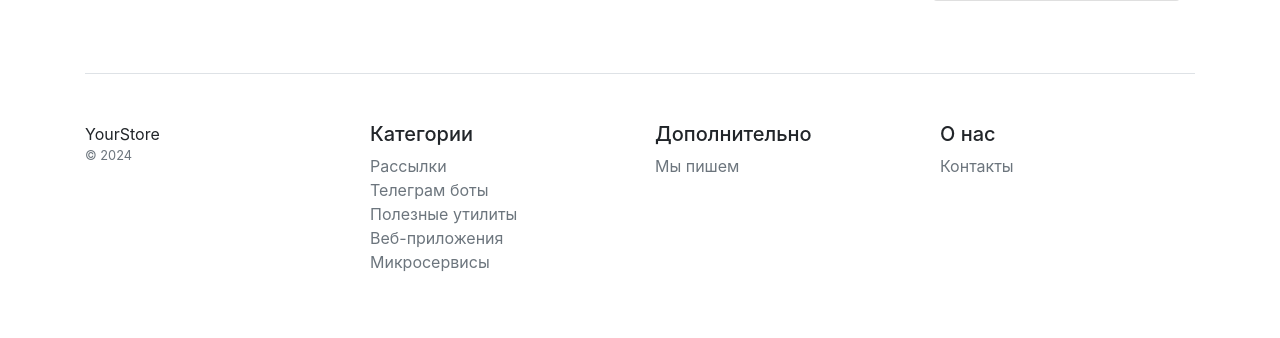
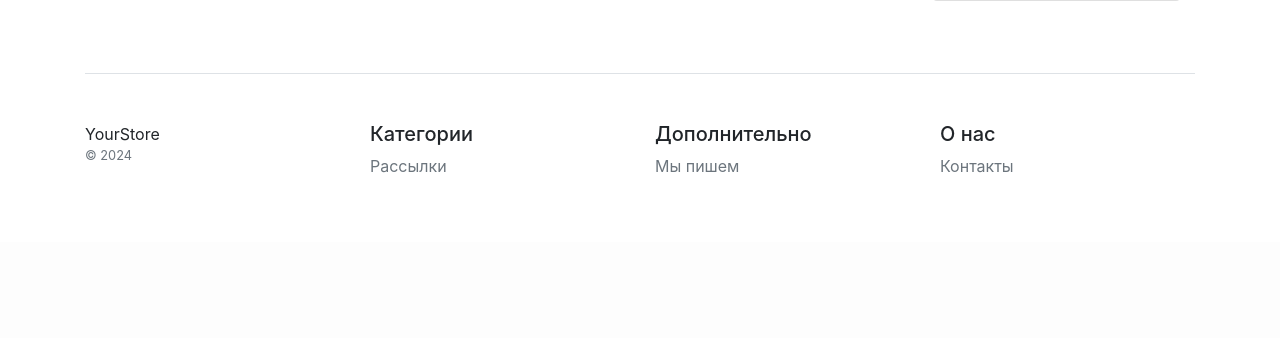
Before and after one commit to Meatdam/online_shop_, a Django app: template catalog/templates/catalog/contacts.html in a window 1280 px wide. Shown: the part 641-979 px from the top of the page. After the commit the page ends 814 px from the top, so only its background shows below. Run offline with Django 5.2, Linux system fonts and the light colour scheme; the template is opened without the code that fills it, so the values that code supplies are empty; some libraries are stand-ins or nearby versions.

Commit message:
Добавить измененный файл catalog/base.html

```diff
--- a/catalog/templates/catalog/base.html
+++ b/catalog/templates/catalog/base.html
@@ -28,10 +28,6 @@
                 <h5>Категории</h5>
                 <ul class="list-unstyled text-small">
                     <li><a class="text-muted" href="#">Рассылки</a></li>
-                    <li><a class="text-muted" href="#">Телеграм боты</a></li>
-                    <li><a class="text-muted" href="#">Полезные утилиты</a></li>
-                    <li><a class="text-muted" href="#">Веб-приложения</a></li>
-                    <li><a class="text-muted" href="#">Микросервисы</a></li>
                 </ul>
             </div>
             <div class="col-6 col-md">
```
